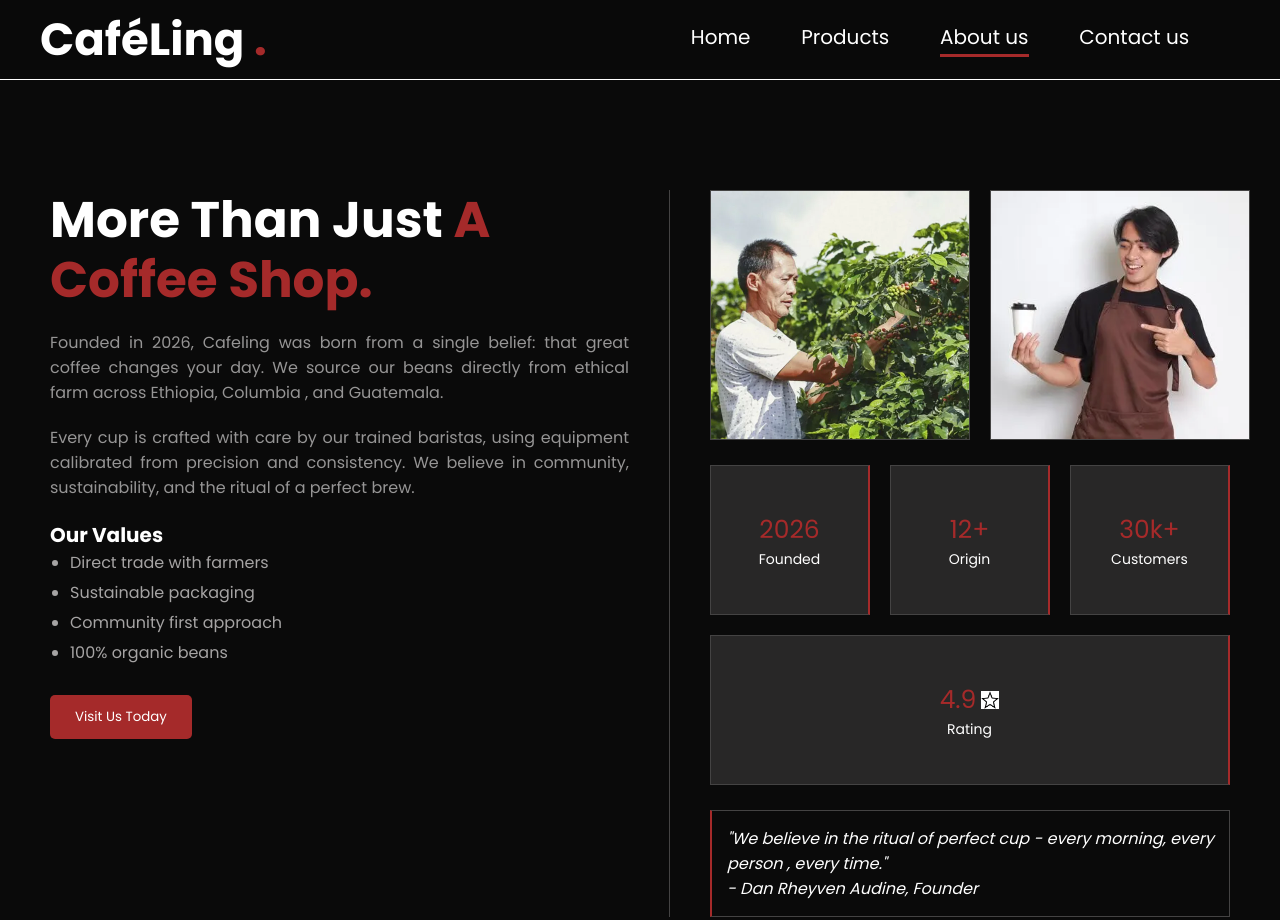
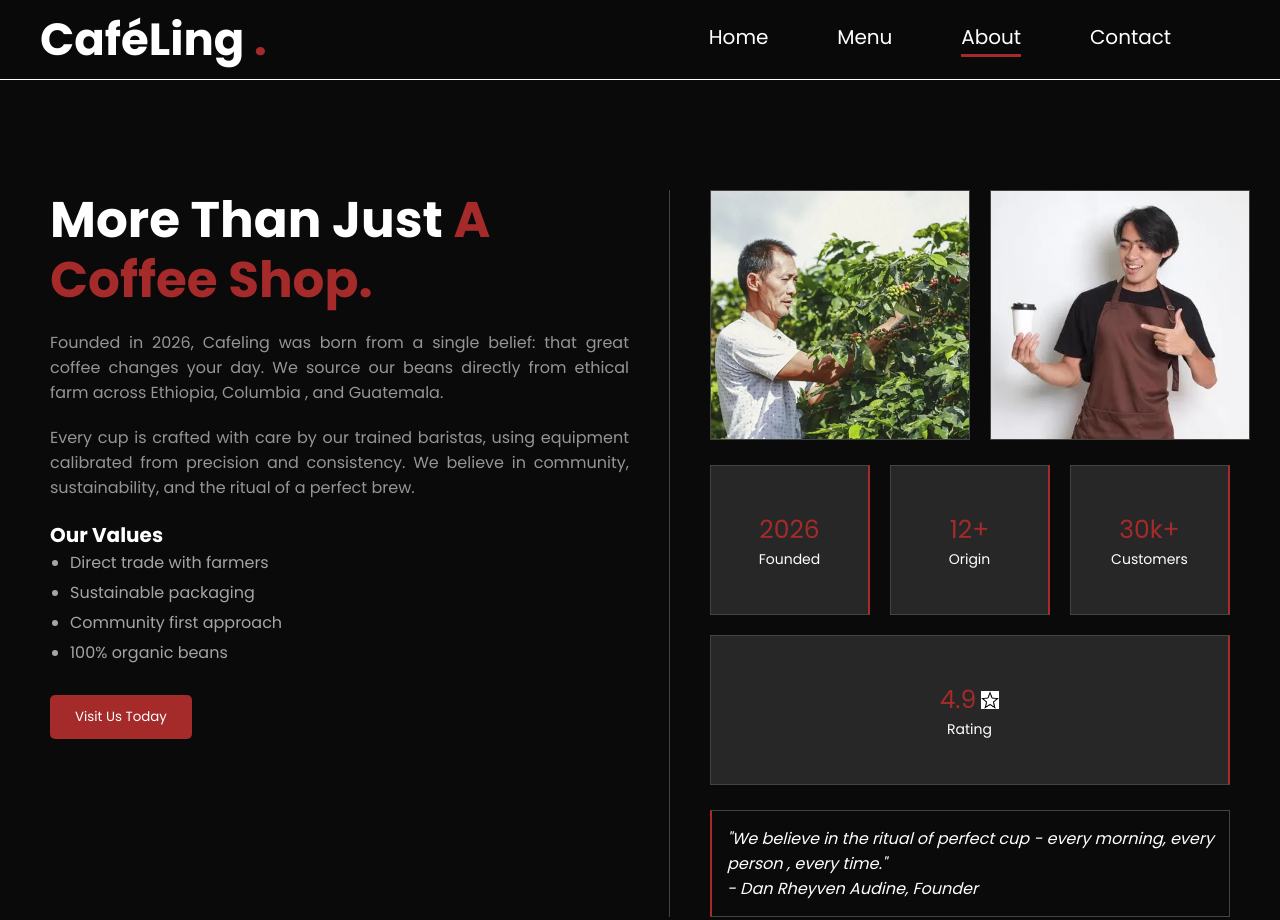
Before and after one commit to Calamity124/coffee-shop, a plain HTML site: page about-us.html in a window 1280 px wide. Drawn offline with Linux system fonts and the light colour scheme.

Commit message:
Update About Us page structure and content

```diff
--- a/about-us.html
+++ b/about-us.html
@@ -17,11 +17,11 @@
 
            <a class="nav-content " href="index.html">Home</a>
 
-           <a class="nav-content " href="products.html">Products</a>
+           <a class="nav-content " href="products.html">Menu</a>
 
-           <a class="nav-content active " href="about-us.html">About us</a>
+           <a class="nav-content active " href="about-us.html">About</a>
 
-           <a class="nav-content" href="contact-us.html">Contact us</a>
+           <a class="nav-content" href="contact-us.html">Contact</a>
 
         </nav>
         <div class="menu-toggle">
@@ -94,4 +94,5 @@
     <script src="script.js"></script>
 
 </body>
+
 </html>
```
